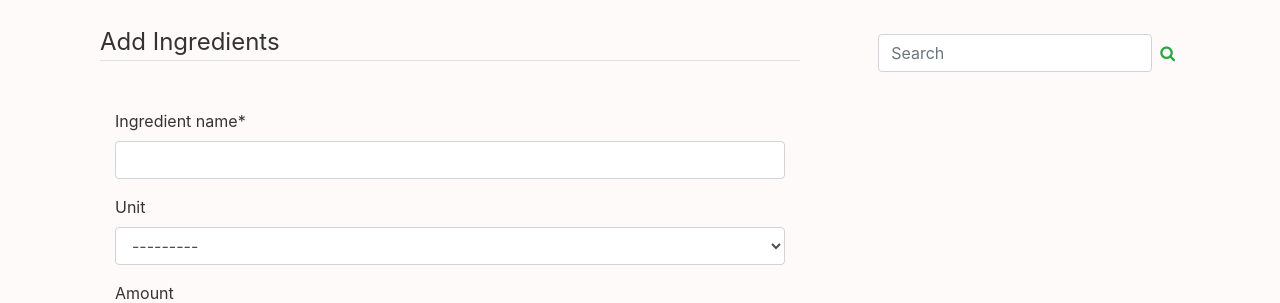
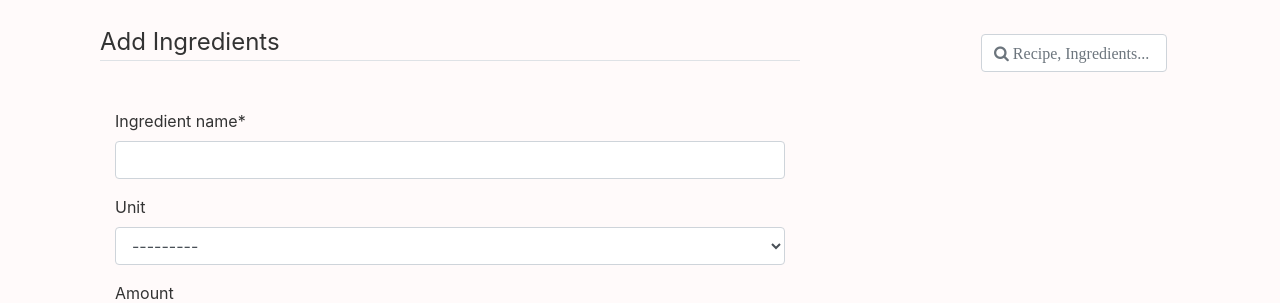
Before and after one commit to MukaiC/recipes, a Django app: page /recipe/1/update/ingredients in a window 1280 px wide. Shown: the part 56-359 px from the top of the page. Run offline with Django 3.2, Linux system fonts and the light colour scheme; some libraries are stand-ins or nearby versions.

Commit message:
Modified search to include ingredients

```diff
--- a/recipes/static/recipes/main.css
+++ b/recipes/static/recipes/main.css
@@ -1,3 +1,6 @@
+input[type="search"] {
+    font-family: FontAwesome;
+}
 
 a {
   color: #696969 ;
--- a/recipes/templates/recipes/layout.html
+++ b/recipes/templates/recipes/layout.html
@@ -68,8 +68,9 @@
 
           <div class="search-section">
             <form action="{% url 'recipes:search' %}" method="get" class="form-inline">
-              <input class="form-control mr-2" name="q" type="text" placeholder="Search" aria-label="Search">
-              <i class="fa fa-search" aria-hidden="true"></i>
+              <input class="form-control mr-2 fa" name="q" type="text" placeholder="&#xf002 Recipe, Ingredients..." aria-label="Recipe search">
+              <!-- <i class="fa fa-search" aria-hidden="true"></i> -->
+
             </form>
           </div>
 
--- a/recipes/templates/recipes/recipe.html
+++ b/recipes/templates/recipes/recipe.html
@@ -19,7 +19,7 @@
         <p>"{{ recipe.description }}"</p>
       {% endif %}<br>
       {% if recipe.header_image %}
-        <img class="detail-img" src="{{ recipe.header_image.url }}">
+        <img src="{{ recipe.header_image.url }}">
       {% endif %}
     </div><br>
   </div>
--- a/recipes/views.py
+++ b/recipes/views.py
@@ -1,5 +1,4 @@
 # from django.conf import settings
-
 from django.contrib import messages
 from django.contrib.auth.mixins import LoginRequiredMixin, UserPassesTestMixin
 # from django.forms import formset_factory
@@ -137,16 +136,26 @@ class RecipeDeleteView(LoginRequiredMixin, UserPassesTestMixin, DeleteView):
         else:
             return False
 
-
 def search(request):
     results = []
     # Get the search input
     q = request.GET.get('q')
-    # Get recipes
-    recipes = Recipe.objects.all()
-    for recipe in recipes:
-        if q.lower() in recipe.name.lower():
-            results.append(recipe)
+    keywords = q.split()
+    for keyword in keywords:
+        recipes = Recipe.objects.filter(name__icontains=keyword)
+        list_recipes = list(recipes)
+        # Append recipe to results if it does not already contain the same recipe
+        [results.append(recipe) for recipe in list_recipes if recipe not in results]
+
+        # Get ingredients that contain the keyword
+        ingredients = list(Ingredient.objects.filter(name__icontains=keyword))
+
+        # Get recipes that include these ingredients
+        for ing in ingredients:
+            ing_recipes = list(ing.recipes.all())
+            # Append the recipes to results if not already in the results
+            [results.append(recipe) for recipe in ing_recipes if recipe not in results]
+
     context = {
         'results': True,
         'search_for': q,
@@ -155,5 +164,22 @@ def search(request):
     # messages.success(request, 'Your search result.')
     return render(request, 'recipes/home.html', context)
 
+# def search(request):
+#     results = []
+#     # Get the search input
+#     q = request.GET.get('q')
+#     # Get recipes
+#     recipes = Recipe.objects.all()
+#     for recipe in recipes:
+#         if q.lower() in recipe.name.lower():
+#             results.append(recipe)
+#     context = {
+#         'results': True,
+#         'search_for': q,
+#         'recipes': [recipe.serialize_simple() for recipe in results],
+#     }
+#     # messages.success(request, 'Your search result.')
+#     return render(request, 'recipes/home.html', context)
+
 def about(request):
     return render(request, 'recipes/about.html', {'title': 'About'})
```
